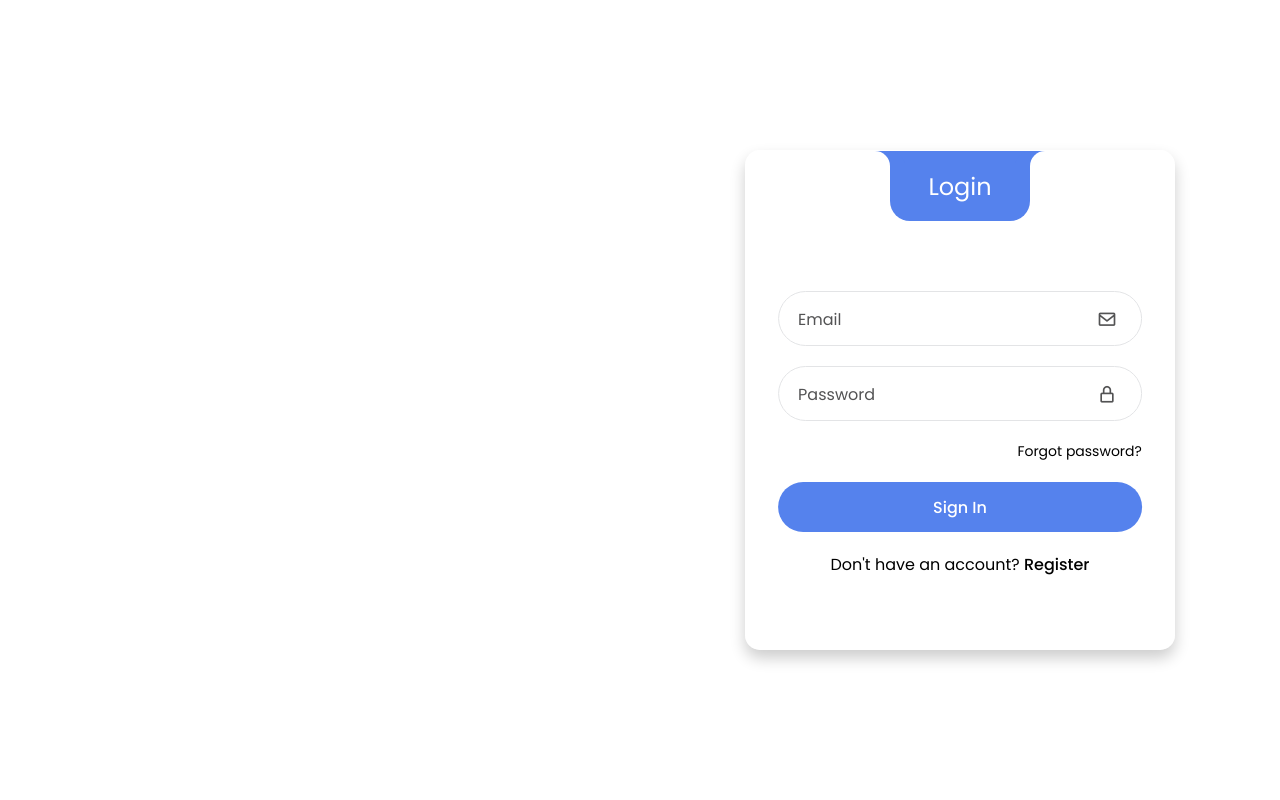
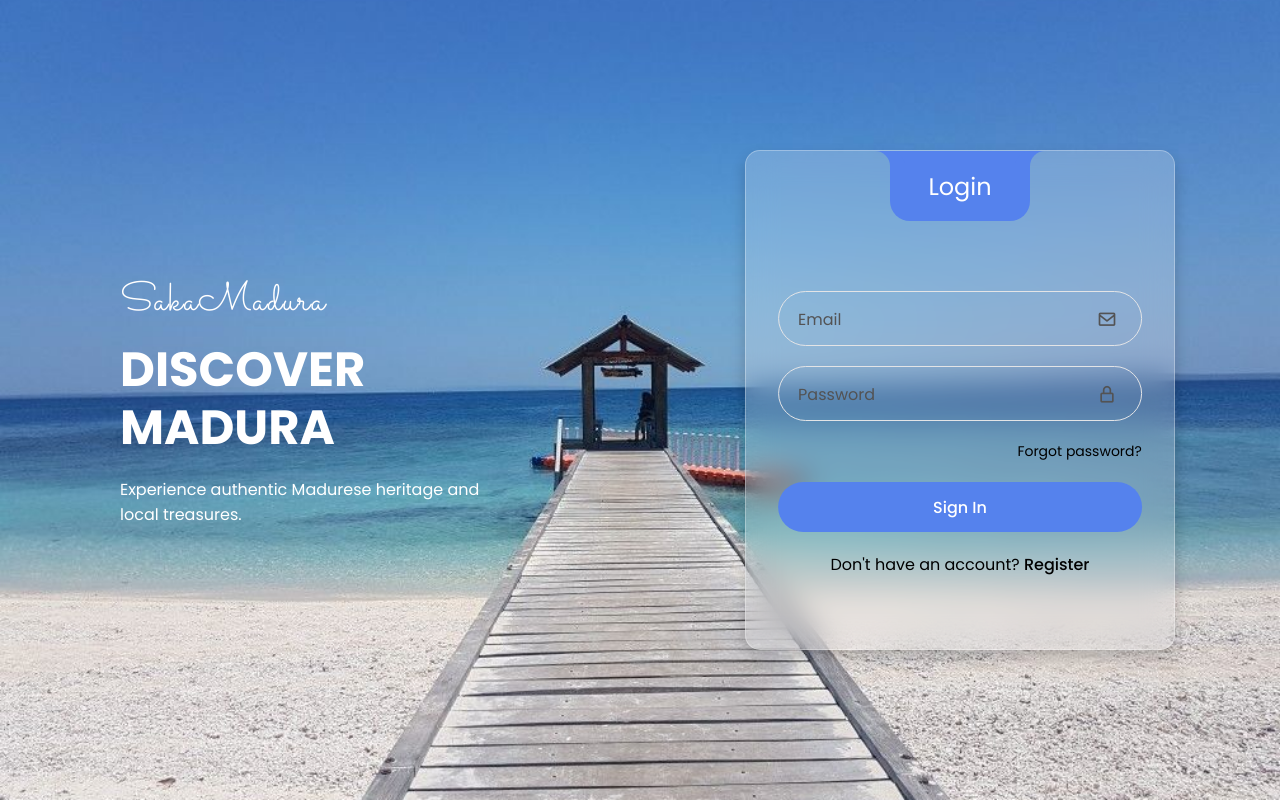
Before and after one commit to firanovi/pweb_prak, a plain HTML site: page loginuser.html in a window 1280 px wide. Drawn offline with nearby package versions, Linux system fonts and the light colour scheme.

Commit message:
revisi background login user

```diff
--- a/loginuser.css
+++ b/loginuser.css
@@ -33,7 +33,7 @@ a:hover{
 body{
     margin: 0;
     height: 100vh;
-    background: url('../../backgroundloginmadura.jpg.jpeg') no-repeat center center;
+    background: url('./img/backgroundloginmadura.jpg.jpeg') no-repeat center center;
     background-size: cover;
 
 }
--- a/loginuser.html
+++ b/loginuser.html
@@ -8,7 +8,7 @@
     <link rel="preconnect" href="https://fonts.googleapis.com">
     <link rel="preconnect" href="https://fonts.gstatic.com" crossorigin>
     <link href="https://fonts.googleapis.com/css2?family=Sacramento&display=swap" rel="stylesheet">
-    <title>Login & Register</title>
+    <title>Login & Register User</title>
 </head>
 <body>
 
```
